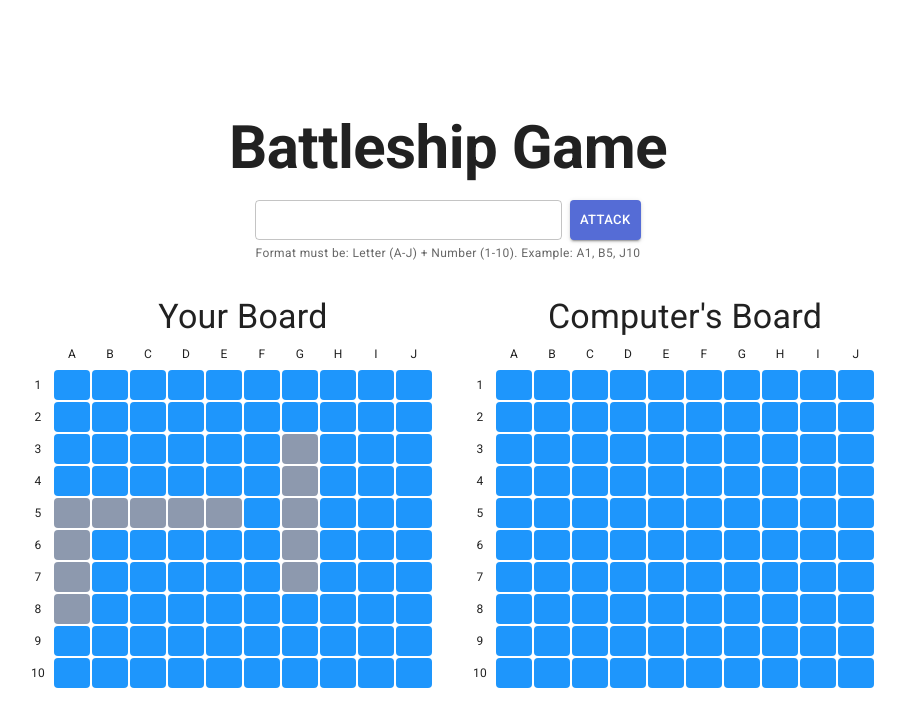
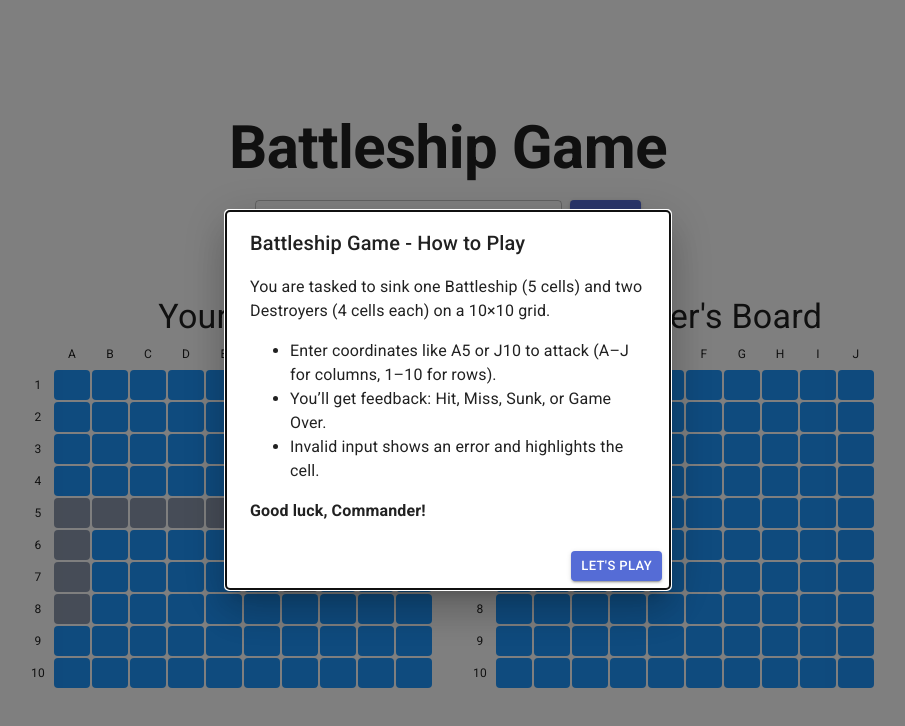
Before and after one commit to dmaeoka/battleship, a React (Vite) app: page / in a window 1280 px wide. Shown: the top 726 px of the page, without its empty margins (192-1097 px from the left). Built offline with nearby package versions, Linux system fonts and the light colour scheme.

Commit message:
Add comments and dialog to show instructions

```diff
--- a/src/components/Battleship.tsx
+++ b/src/components/Battleship.tsx
@@ -1,12 +1,13 @@
 import { useEffect, useCallback } from "react";
 import type { SnackbarCloseReason } from "@mui/material/Snackbar";
+import { Container, Grid, Typography } from "@mui/material";
+import { useGameState, useInputHandler, useAttackHandler } from "../hooks";
 import {
-	Container,
-	Grid,
-	Typography,
-} from "@mui/material";
-import { useGameState, useInputHandler, useAttackHandler } from "../hooks";
-import { GameBoard, CoordinateInput, GameSnackbar, GameOverDialog } from "./components";
+	GameBoard,
+	CoordinateInput,
+	GameSnackbar,
+	GameDialog,
+} from "./components";
 import { convertToCoordinates, hasBeenAttacked } from "../utils";
 
 /**
@@ -16,31 +17,33 @@ import { convertToCoordinates, hasBeenAttacked } from "../utils";
 function Battleship() {
 	// Load the hooks from gameState
 	const {
-		playerBoard,        // Player's board with ships and attacks
-		computerBoard,      // Computer's board with ships and attacks
-		playerShips,        // The collection of player's ship with positions and their status
-		computerShips,      // The collection of computer's ship with positions and their status
-		gameStatus,         // Current game state: "setup" | "playing" | "game over"
-		message,            // Toast message for the user
-		isSnackbarOpen,     // Check if snackbar is open
-		setPlayerBoard,     // Set function to update player's board state
-		setComputerBoard,   // Set function to update computer's board state
-		setPlayerShips,     // Set function to update player's ships state
-		setComputerShips,   // Set function to update computer's ships state
-		setGameStatus,      // Set function to update game status
-		setMessage,         // Set function to set message content and type
-		initializeGame,     // Set function to set up a new game with random ship placement
-		resetGame,          // Set function to restart the game completely
-		showMessage,        // Set function to display a message in the snackbar
-		hideSnackbar,       // Set function to hide the snackbar notification
+		playerBoard, // Player's board with ships and attacks
+		computerBoard, // Computer's board with ships and attacks
+		playerShips, // The collection of player's ship with positions and their status
+		computerShips, // The collection of computer's ship with positions and their status
+		gameStatus, // Current game state: "setup" | "playing" | "game over"
+		message, // Toast message for the user
+		isSnackbarOpen, // Check if snackbar is open
+		hasSeenInstructions,
+		setPlayerBoard, // Set function to update player's board state
+		setComputerBoard, // Set function to update computer's board state
+		setPlayerShips, // Set function to update player's ships state
+		setComputerShips, // Set function to update computer's ships state
+		setGameStatus, // Set function to update game status
+		setMessage, // Set function to set message content and type
+		initializeGame, // Set function to set up a new game with random ship placement
+		resetGame, // Set function to restart the game completely
+		showMessage, // Set function to display a message in the snackbar
+		hideSnackbar, // Set function to hide the snackbar notification
+		closeDialog, // Set function to close the dialog
 	} = useGameState();
 
 	// Input handling hook - manages coordinate input field state and validation
 	const {
-		inputValue,         // Raw value in the coordinate input field
-		targetCoordinates,  // Parsed coordinates values from input (for highlighting on board)
-		handleInputChange,  // Function to handle input field changes
-		clearInput          // Function to clear the input field
+		inputValue, // Raw value in the coordinate input field
+		targetCoordinates, // Parsed coordinates values from input (for highlighting on board)
+		handleInputChange, // Function to handle input field changes
+		clearInput, // Function to clear the input field
 	} = useInputHandler();
 
 	// Attack handling hook - manages attack logic for both player and computer
@@ -95,10 +98,7 @@ function Battleship() {
 	 * Prevents closing when user clicks away but allows manual close
 	 */
 	const handleSnackbarClose = useCallback(
-		(
-			_e: React.SyntheticEvent | Event,
-			reason?: SnackbarCloseReason,
-		) => {
+		(_e: React.SyntheticEvent | Event, reason?: SnackbarCloseReason) => {
 			// Don't close snackbar if user just clicked elsewhere
 			if (reason === "clickaway") return;
 			hideSnackbar();
@@ -175,12 +175,32 @@ function Battleship() {
 				onClose={handleSnackbarClose}
 			/>
 
+			{/* Initla Game Dialog */}
+			<GameDialog
+				title="Battleship Game - How to Play"
+				isOpen={!hasSeenInstructions}
+				onClose={closeDialog}
+				button="Let's play"
+			>
+				<span>You are tasked to sink one Battleship (5 cells) and two Destroyers (4 cells each) on a 10×10 grid.</span>
+				<ul>
+					<li>Enter coordinates like A5 or J10 to attack (A–J for columns, 1–10 for rows).
+					</li>
+					<li>You’ll get feedback: Hit, Miss, Sunk, or Game Over.</li>
+					<li>Invalid input shows an error and highlights the cell.</li>
+				</ul>
+				<span><strong>Good luck, Commander!</strong></span>
+			</GameDialog>
+
 			{/* Game Over Dialog */}
-			<GameOverDialog
+			<GameDialog
+				title="Game Over"
 				isOpen={gameStatus === "game over"}
-				message={message}
 				onClose={resetGame}
-			/>
+				button="Play Again"
+			>
+				{message?.text}
+			</GameDialog>
 		</Container>
 	);
 }
--- a/src/components/components.tsx
+++ b/src/components/components.tsx
@@ -11,12 +11,17 @@ import {
 	Dialog,
 	DialogActions,
 	DialogContent,
-	DialogContentText,
 	DialogTitle,
 	Snackbar,
 } from "@mui/material";
 import visuallyHidden from "@mui/utils/visuallyHidden";
-import type { Board, GameBoardProps, CoordinateInputProps, GameSnackbarProps, GameOverDialogProps } from "../types";
+import type {
+	Board,
+	GameBoardProps,
+	CoordinateInputProps,
+	GameSnackbarProps,
+	GameDialogProps,
+} from "../types";
 import { getCellClass } from "../utils";
 import { CELL_STYLE, GAME_CONFIG } from "../constants";
 
@@ -36,7 +41,6 @@ const GameCell: React.FC<{
 	isComputerBoard: boolean;
 	isTarget: boolean;
 }> = ({ board, row, col, isComputerBoard, isTarget }) => {
-
 	// Get the value at this cell position (empty, ship, hit, miss, etc.)
 	const cellValue = board[row][col];
 
@@ -223,11 +227,7 @@ export function GameSnackbar({ isOpen, message, onClose }: GameSnackbarProps) {
 			onClose={onClose}
 			anchorOrigin={{ vertical: "bottom", horizontal: "center" }}
 		>
-			<Alert
-				onClose={onClose}
-				severity={message?.type}
-				variant="filled"
-			>
+			<Alert onClose={onClose} severity={message?.type} variant="filled">
 				{message?.text}
 			</Alert>
 		</Snackbar>
@@ -237,7 +237,13 @@ export function GameSnackbar({ isOpen, message, onClose }: GameSnackbarProps) {
 /**
  * Game Over Dialog component that appears when game ends with option to play again
  */
-export function GameOverDialog({ isOpen, message, onClose }: GameOverDialogProps) {
+export function GameDialog({
+	title,
+	isOpen,
+	onClose,
+	button,
+	children,
+}: GameDialogProps) {
 	return (
 		<Dialog
 			open={isOpen}
@@ -247,11 +253,9 @@ export function GameOverDialog({ isOpen, message, onClose }: GameOverDialogProps
 			aria-labelledby="alert-dialog-title"
 			aria-describedby="alert-dialog-description"
 		>
-			<DialogTitle id="alert-dialog-title">GAME OVER</DialogTitle>
-			<DialogContent>
-				<DialogContentText id="alert-dialog-description">
-					{message?.text}
-				</DialogContentText>
+			<DialogTitle id="alert-dialog-title">{title}</DialogTitle>
+			<DialogContent id="alert-dialog-description">
+				{children}
 			</DialogContent>
 			<DialogActions>
 				<Button
@@ -261,7 +265,7 @@ export function GameOverDialog({ isOpen, message, onClose }: GameOverDialogProps
 					size="small"
 					sx={{ minWidth: "fit-content" }}
 				>
-					Play Again
+					{button}
 				</Button>
 			</DialogActions>
 		</Dialog>
--- a/src/hooks/index.ts
+++ b/src/hooks/index.ts
@@ -38,18 +38,23 @@ import type {
  * @return hideSnackbar
  */
 export const useGameState = () => {
+	// Have the user seen the instructions?
+	const [hasSeenInstructions, setHasSeenInstructions] = useState(() => {
+		return localStorage.getItem("battleship-instructions-seen") === "true";
+	});
+
 	// Game board states - 2D arrays representing the grid
-	const [playerBoard, setPlayerBoard] = useState<Board>([]);      // Player's board with their ships
-	const [computerBoard, setComputerBoard] = useState<Board>([]);  // Computer's board with computer ships
+	const [playerBoard, setPlayerBoard] = useState<Board>([]); // Player's board with their ships
+	const [computerBoard, setComputerBoard] = useState<Board>([]); // Computer's board with computer ships
 
 	// Ship states - arrays of ship objects containing position and hit information
-	const [computerShips, setComputerShips] = useState<Ship[]>([]);  // Computer's ships data
-	const [playerShips, setPlayerShips] = useState<Ship[]>([]);      // Player's ships data
+	const [computerShips, setComputerShips] = useState<Ship[]>([]); // Computer's ships data
+	const [playerShips, setPlayerShips] = useState<Ship[]>([]); // Player's ships data
 
 	// Game flow states
 	const [gameStatus, setGameStatus] = useState<GameStatus>("setup"); // Current game phase
-	const [message, setMessage] = useState<Message>();                 // Current message to display
-	const [isSnackbarOpen, setIsSnackbarOpen] = useState(false);       // Snackbar visibility flag
+	const [message, setMessage] = useState<Message>(); // Current message to display
+	const [isSnackbarOpen, setIsSnackbarOpen] = useState(false); // Snackbar visibility flag
 
 	/**
 	 * Initializes a new game by placing ships randomly on both boards
@@ -65,9 +70,9 @@ export const useGameState = () => {
 		setPlayerShips(playerResult.ships);
 		setComputerBoard(computerResult.board);
 		setComputerShips(computerResult.ships);
-		setGameStatus("playing");          // Enable gameplay
-		setMessage(undefined);             // Clear any previous messages
-		setIsSnackbarOpen(false);         // Hide any notifications
+		setGameStatus("playing"); // Enable gameplay
+		setMessage(undefined); // Clear any previous messages
+		setIsSnackbarOpen(false); // Hide any notifications
 	}, []);
 
 	/**
@@ -80,15 +85,22 @@ export const useGameState = () => {
 		setComputerBoard([]);
 		setPlayerShips([]);
 		setComputerShips([]);
-		setGameStatus("setup");           // Return to setup phase
+		setGameStatus("setup"); // Return to setup phase
 		setMessage(undefined);
 		setIsSnackbarOpen(false);
 
 		// Delay before starting new game for better UX
 		setTimeout(() => {
+			localStorage.setItem("battleship-instructions-seen", "false");
+			setHasSeenInstructions(false);
 			initializeGame();
 		}, 1000);
 	}, [initializeGame]);
+
+	const closeDialog = useCallback(() => {
+		localStorage.setItem("battleship-instructions-seen", "true");
+		setHasSeenInstructions(true);
+	}, []);
 
 	/**
 	 * Displays a message to the user via snackbar notification
@@ -98,7 +110,7 @@ export const useGameState = () => {
 	const showMessage = useCallback(
 		(text: string, type: Message["type"] = "info") => {
 			setMessage({ text, type });
-			setIsSnackbarOpen(true);      // Show the snackbar
+			setIsSnackbarOpen(true); // Show the snackbar
 		},
 		[],
 	);
@@ -119,6 +131,7 @@ export const useGameState = () => {
 		gameStatus,
 		message,
 		isSnackbarOpen,
+		hasSeenInstructions,
 		// State setters for direct manipulation
 		setPlayerBoard,
 		setComputerBoard,
@@ -129,6 +142,7 @@ export const useGameState = () => {
 		// Game control functions
 		initializeGame,
 		resetGame,
+		closeDialog,
 		showMessage,
 		hideSnackbar,
 	};
@@ -143,11 +157,11 @@ export const useGameState = () => {
  * @returns clearInput
  */
 export const useInputHandler = () => {
-
 	// Current input field value
 	const [inputValue, setInputValue] = useState("");
 	// Parsed coordinates for highlighting
-	const [targetCoordinates, setTargetCoordinates] = useState<Coordinates | null>(null);
+	const [targetCoordinates, setTargetCoordinates] =
+		useState<Coordinates | null>(null);
 
 	/**
 	 * Handles changes to the coordinate input field
@@ -158,7 +172,7 @@ export const useInputHandler = () => {
 			// Convert to uppercase and limit to 3 characters (e.g., "A10")
 			let value = event.target.value.toUpperCase();
 			if (value.length > 3) {
-				value = value.slice(0, 3);    // Prevent overly long input
+				value = value.slice(0, 3); // Prevent overly long input
 			}
 			setInputValue(value);
 
@@ -186,10 +200,10 @@ export const useInputHandler = () => {
 	}, []);
 
 	return {
-		inputValue,          // Current input field value
-		targetCoordinates,   // Coordinates to highlight on board (or null)
-		handleInputChange,   // Input change handler
-		clearInput,          // Function to clear input
+		inputValue, // Current input field value
+		targetCoordinates, // Coordinates to highlight on board (or null)
+		handleInputChange, // Input change handler
+		clearInput, // Function to clear input
 	};
 };
 
@@ -260,12 +274,12 @@ export const useAttackHandler = (
 					// Check if attack coordinates match ship position
 					if (r === row && c === col) {
 						hit = true;
-						ship.hits++;        // Increment hit counter for this ship
+						ship.hits++; // Increment hit counter for this ship
 						hitShip = ship;
 						break;
 					}
 				}
-				if (hit) break;  // Stop searching once we find a hit
+				if (hit) break; // Stop searching once we find a hit
 			}
 
 			// Update the board cell based on hit or miss
--- a/src/main.tsx
+++ b/src/main.tsx
@@ -13,9 +13,9 @@ import { createRoot } from "react-dom/client";
 import CssBaseline from "@mui/material/CssBaseline";
 
 // Application-specific imports
-import AppTheme from "./theme/AppTheme.tsx";          // Custom theme provider component
+import AppTheme from "./theme/AppTheme.tsx"; // Custom theme provider component
 import Battleship from "./components/Battleship.tsx"; // Main game component
-import "./styles/battleship.css";                     // Custom CSS styles for game-specific styling
+import "./styles/battleship.css"; // Custom CSS styles for game-specific styling
 
 /**
  * Application entry point that sets up the React application with proper theming and styling
--- a/src/styles/battleship.css
+++ b/src/styles/battleship.css
@@ -27,7 +27,7 @@
 }
 
 .cell.target {
-	outline: 6px solid #E55934;
+	outline: 6px solid #e55934;
 	outline-offset: -4px;
 }
 
@@ -66,11 +66,11 @@
 }
 
 .cell.hit {
-	background-color: #E55934;
+	background-color: #e55934;
 }
 
 .cell.hit::before {
-	background: radial-gradient(circle, #FA7921 20%, transparent 70%);
+	background: radial-gradient(circle, #fa7921 20%, transparent 70%);
 }
 
 .cell.miss {
@@ -78,11 +78,11 @@
 }
 
 .cell.miss::before {
-	background: radial-gradient(circle, #00296b 20%, transparent 70%);
+	background: radial-gradient(circle, #e55934 20%, transparent 70%);
 }
 
-
-.row, .col {
+.row,
+.col {
 	display: grid;
 	position: absolute;
 	font-size: 0.75rem;
@@ -113,7 +113,8 @@
 }
 
 @keyframes ping {
-	75%, 100% {
+	75%,
+	100% {
 		transform: scale(1.5);
 		opacity: 0;
 	}
--- a/src/theme/AppTheme.tsx
+++ b/src/theme/AppTheme.tsx
@@ -7,8 +7,8 @@ import { red } from "@mui/material/colors";
  * Props interface for the AppTheme component
  */
 interface AppThemeProps {
-	children: React.ReactNode;      // Child components to wrap with theme
-	disableCustomTheme?: boolean;   // Flag to bypass custom theme and use default MUI theme
+	children: React.ReactNode; // Child components to wrap with theme
+	disableCustomTheme?: boolean; // Flag to bypass custom theme and use default MUI theme
 	themeComponents?: ThemeOptions["components"]; // Additional component overrides to merge
 }
 
```
Also changed, not shown: src/logic/gameLogic.ts (+8 -4 lines), src/types/index.ts (+8 -3 lines), 2 other files (tests, documents, lock files or other folders).
